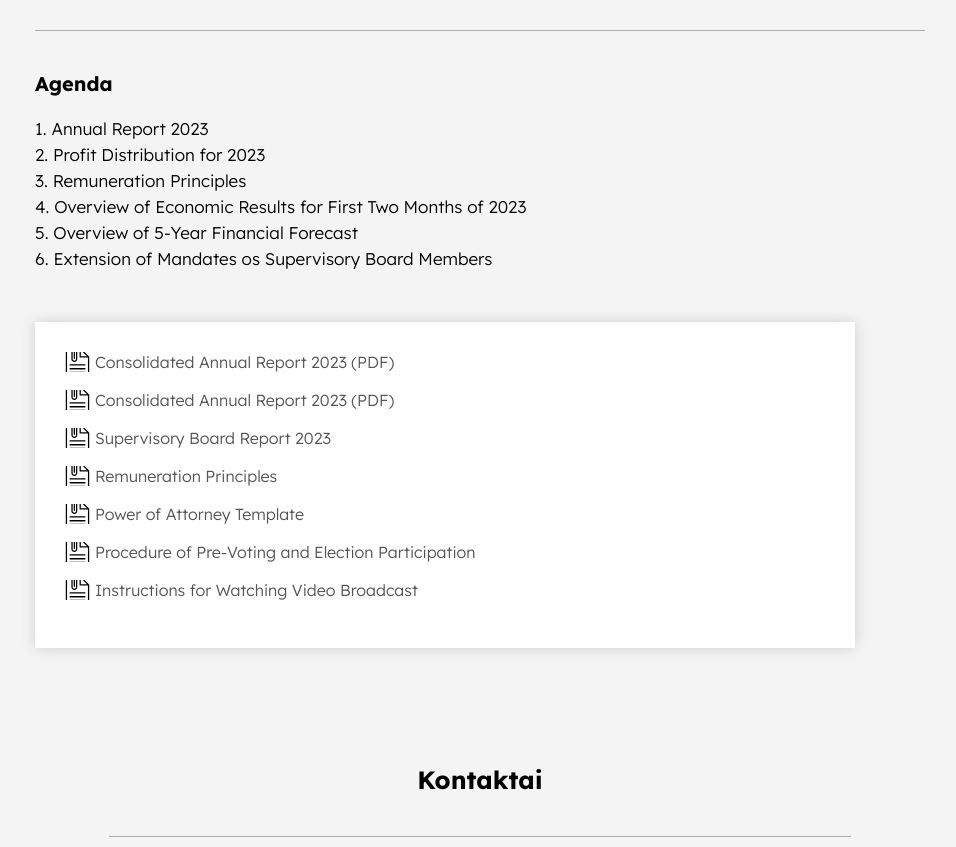
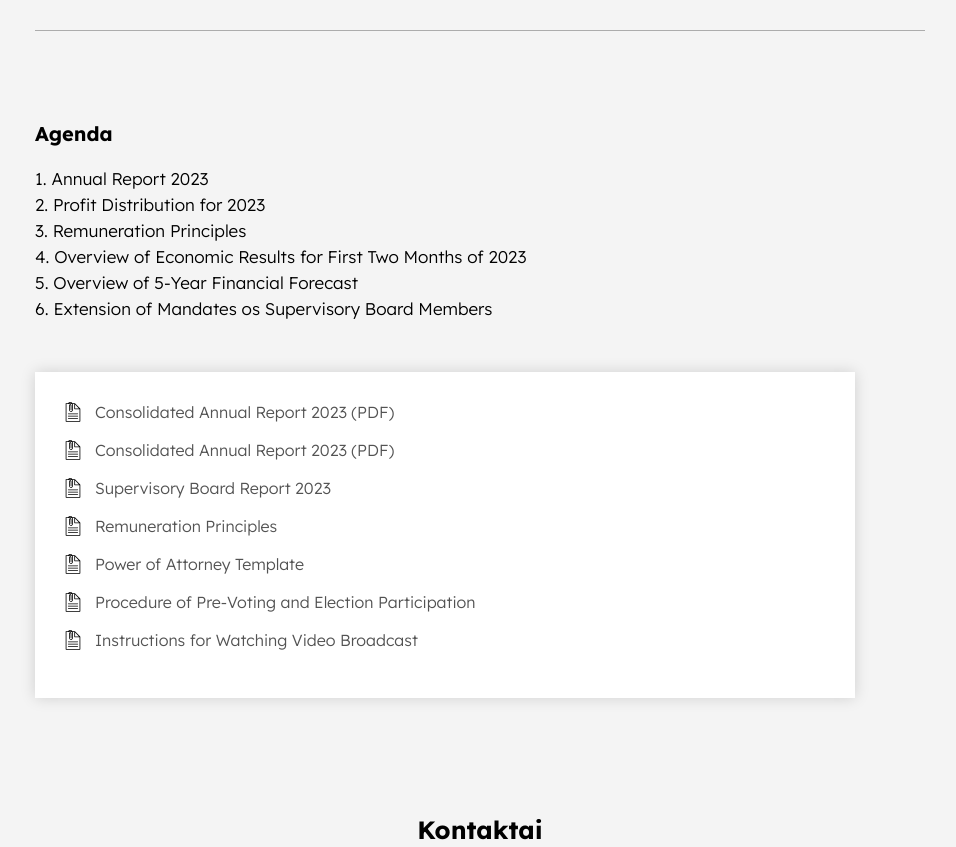
Before and after one commit to pinenetcoder/ltllanding, a Next.js app: page /share-holders in a window 1280 px wide. Shown: the part 547-1394 px from the top of the page, without its empty margins (160-1116 px from the left). Built offline with nearby package versions, Linux system fonts and the light colour scheme.

Commit message:
LLP-28 - Code review fixes.

```diff
--- a/src/pages/share-holders.js
+++ b/src/pages/share-holders.js
@@ -43,17 +43,16 @@ export default function ShareHolders() {
                      decisions about their financial wellbeing.
                   </p>
                   <h3>Akcininkų susirinkimai</h3>
-                  <div>
-                     <ul>
+                  <ul className={styles.tabsList}>
                      {links.map((tab, idx) => {
                         return (
                            <li data-id={tab.uid} onClick={(e) => { tabHandler(e) }} key={idx} className={tab.active ? 'active-tnc-tab' : ''}>{tab.year}</li>
                         )
                      })}
                   </ul>
-                  </div>
                   <div className={styles.agendaBlock}>
                      <h4>Agenda</h4>
+                     <ul>
                         {activeAgendaList.map((agenda, idx) => {
                            return (
                               <li key={idx}>
@@ -61,8 +60,10 @@ export default function ShareHolders() {
                               </li>
                            )
                         })}
+                     </ul>
                   </div>
                   <div className={styles.pdfBlock}>
+                     <ul className={styles.reportsList}>
                         {activeTabLinks.map((link, idx) => {
                            return (
                               <li key={idx}>
@@ -70,6 +71,7 @@ export default function ShareHolders() {
                               </li>
                            )
                         })}
+                     </ul>
                   </div>
                </div>
             </section>
--- a/src/styles/share-holders.module.scss
+++ b/src/styles/share-holders.module.scss
@@ -30,14 +30,14 @@
       }
    }
 
-   ul {
+   ul.tabsList {
       display: flex;
       justify-content: center;
       gap: 30px;
       list-style: none;
       border-bottom: solid 1px var(--table-border-color);
       padding-bottom: 30px;
-      margin-bottom: 40px;
+      margin-bottom: 90px;
    }
 
    .linkStyle {
@@ -57,12 +57,16 @@
          line-height: 25px;
          margin-bottom: 20px;
       }
+      ul {
+         list-style-position: inside;
+      }
 
       li {
          font-size: 17px;
          font-weight: 300;
          line-height: 26px;
          list-style-type: decimal;
+         background-size: contain;
       }
    }
    .pdfBlock {
@@ -76,6 +80,7 @@
          list-style: none;
          padding-left: 30px;
          margin-bottom: 18px;
+         background-size: contain;
        }
    }
 }
```
Lines whose indentation alone changed are shown as unchanged.
